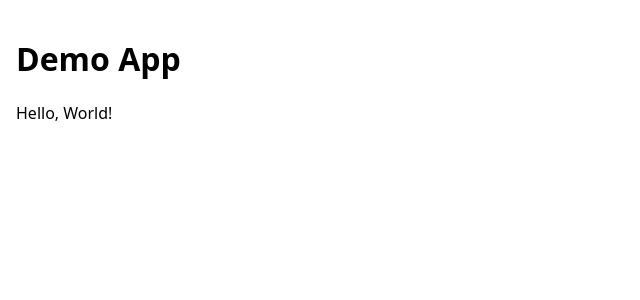
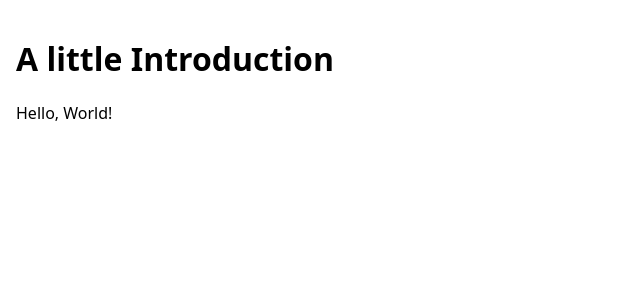
Before and after one commit to cegibbons/Charly_Resume, a React (Vite) app: page / in a window 1280 px wide. Shown: the top 300 px of the page, without its empty margins (0-640 px from the left). Built offline with nearby package versions, Linux system fonts and the light colour scheme.

Commit message:
update package scripts and App file

```diff
--- a/package.json
+++ b/package.json
@@ -4,7 +4,7 @@
   "private": true,
   "type": "module",
   "scripts": {
-    "dev": "vite",
+    "start": "vite",
     "build": "vite build",
     "preview": "vite preview",
     "test": "vitest"
--- a/src/App.jsx
+++ b/src/App.jsx
@@ -4,7 +4,7 @@ import HelloWorld from './components/HelloWorld'
 export default function App() {
   return (
     <div>
-      <h1>Demo App</h1>
+      <h1> A little Introduction </h1>
       <HelloWorld />
     </div>
   )
```
Also changed, not shown: 1 other file (tests, documents, lock files or other folders).
